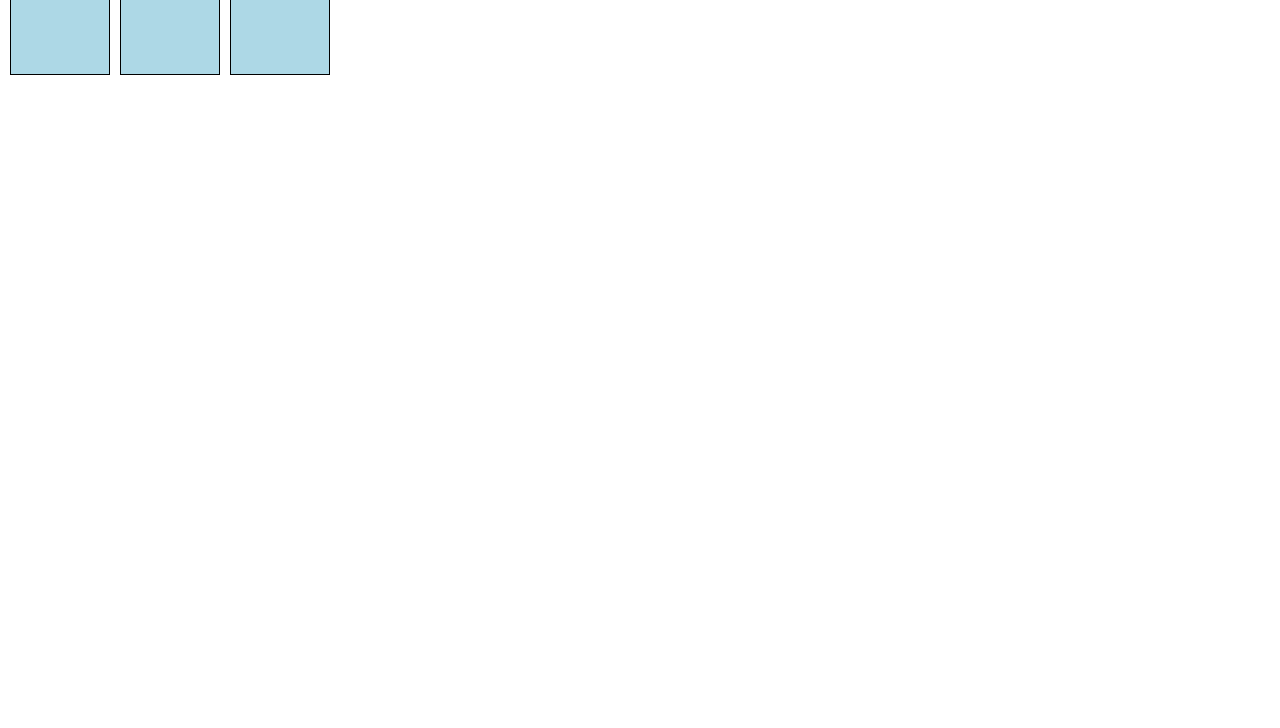
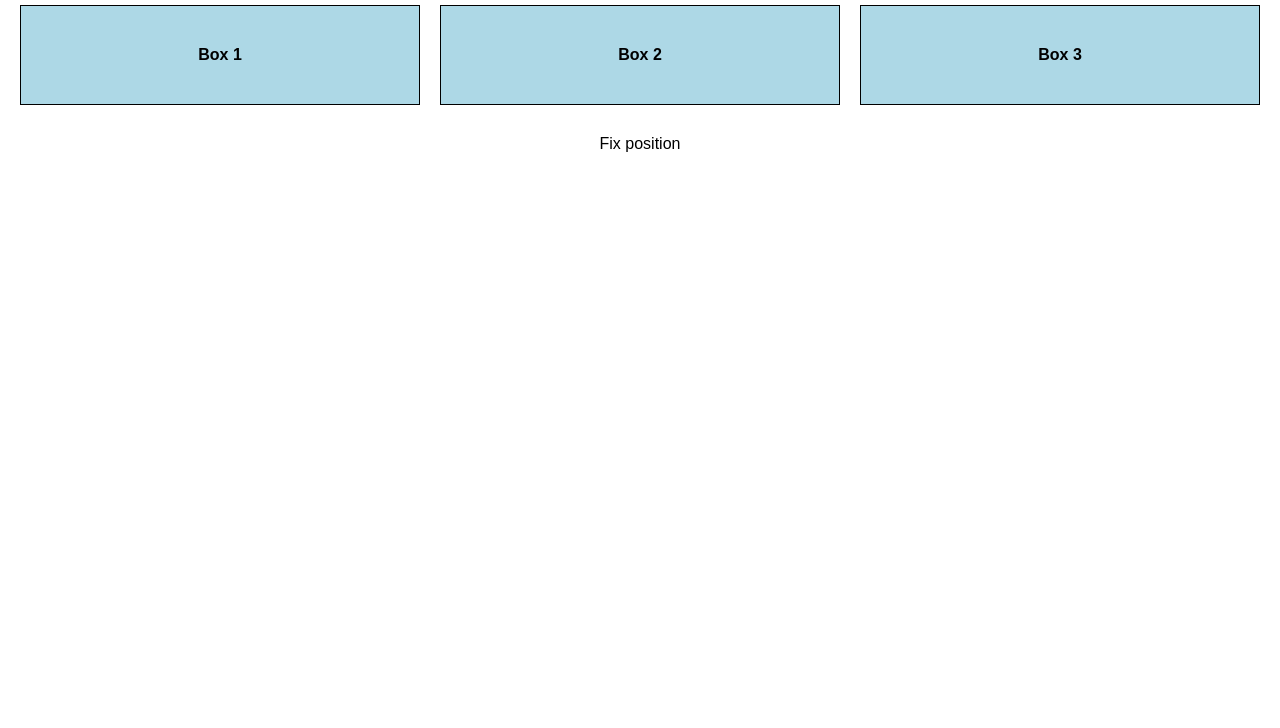
Before and after one commit to Ujwal1256/HTML-Assignments, a plain HTML site: page Debugging CSS/index.html in a window 1280 px wide. Shown: the part 72-800 px from the top of the page. Drawn offline with Linux system fonts and the light colour scheme.

Commit message:
Add files via upload

```diff
--- a/Debugging CSS/index.html
+++ b/Debugging CSS/index.html
@@ -1,10 +1,10 @@
 <!DOCTYPE html>
 <html lang="en">
 <head>
-  <meta charset="UTF-8" />
-  <meta name="viewport" content="width=device-width, initial-scale=1.0"/>
-  <title>Document</title>
-  <link rel="stylesheet" href="styles.css" />
+  <meta charset="UTF-8">
+  <meta name="viewport" content="width=device-width, initial-scale=1.0">
+  <title>Fix Layout</title>
+  <link rel="stylesheet" href="styles.css">
 </head>
 <body>
   <h1>Debugging Task</h1>
@@ -13,6 +13,6 @@
     <div class="box">Box 2</div>
     <div class="box">Box 3</div>
   </div>
-  <p class="text">Fix my position!</p>
+  <p class="text">Fix position</p>
 </body>
 </html>
--- a/Debugging CSS/styles.css
+++ b/Debugging CSS/styles.css
@@ -4,27 +4,34 @@
     box-sizing: border-box;
   }
 
+
+  body {
+    font-family: Arial, sans-serif;
+    padding: 20px; /* Add  padding */
+  }
+
+  /* Make container a flexbox */
   .container {
     display: flex;
-  gap: 10px;
-  padding: 10px;
+    gap: 20px; /* Add space between boxes */
+    flex-wrap: wrap; /*  wrap box for responsive */
+    margin-top: 20px;
   }
 
   .box {
-  width: 100px;
+    flex: 1 1 100px; /*  boxes grow and shrink */
+    min-width: 100px;
     height: 100px;
     background: lightblue;
     border: 1px solid black;
-
+    display: flex; /* Center text of the box */
+    align-items: center;
+    justify-content: center;
+    font-weight: bold;
   }
 
   .text {
-  position: fixed;
-  left: 50%;
-  top: 10px;
-  transform: translateX(-50%);
-  background-color: yellow;
-  padding: 5px 10px;
-  border-radius: 5px;
-  font-weight: bold;
+    margin-top: 30px;
+    position: relative;
+    text-align: center; /* Center align  */
   }
```
Lines whose indentation alone changed are shown as unchanged.
